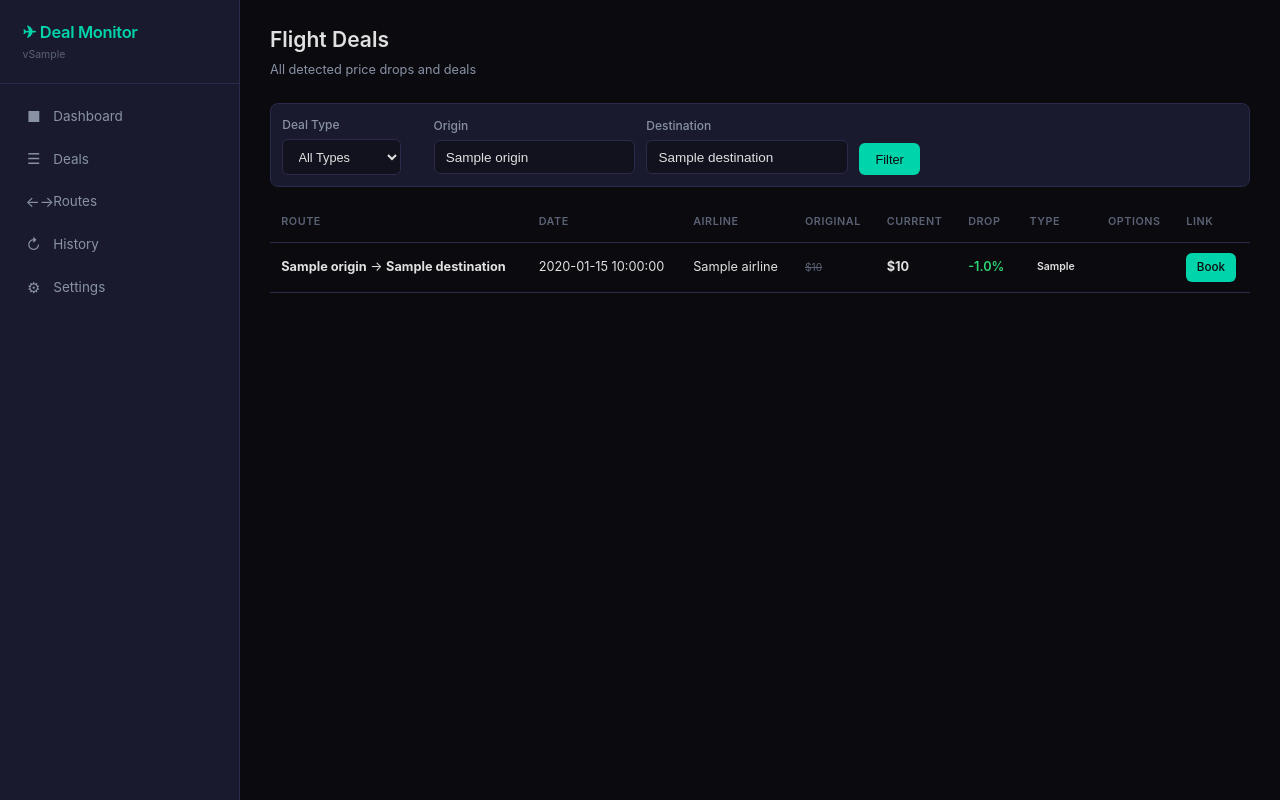
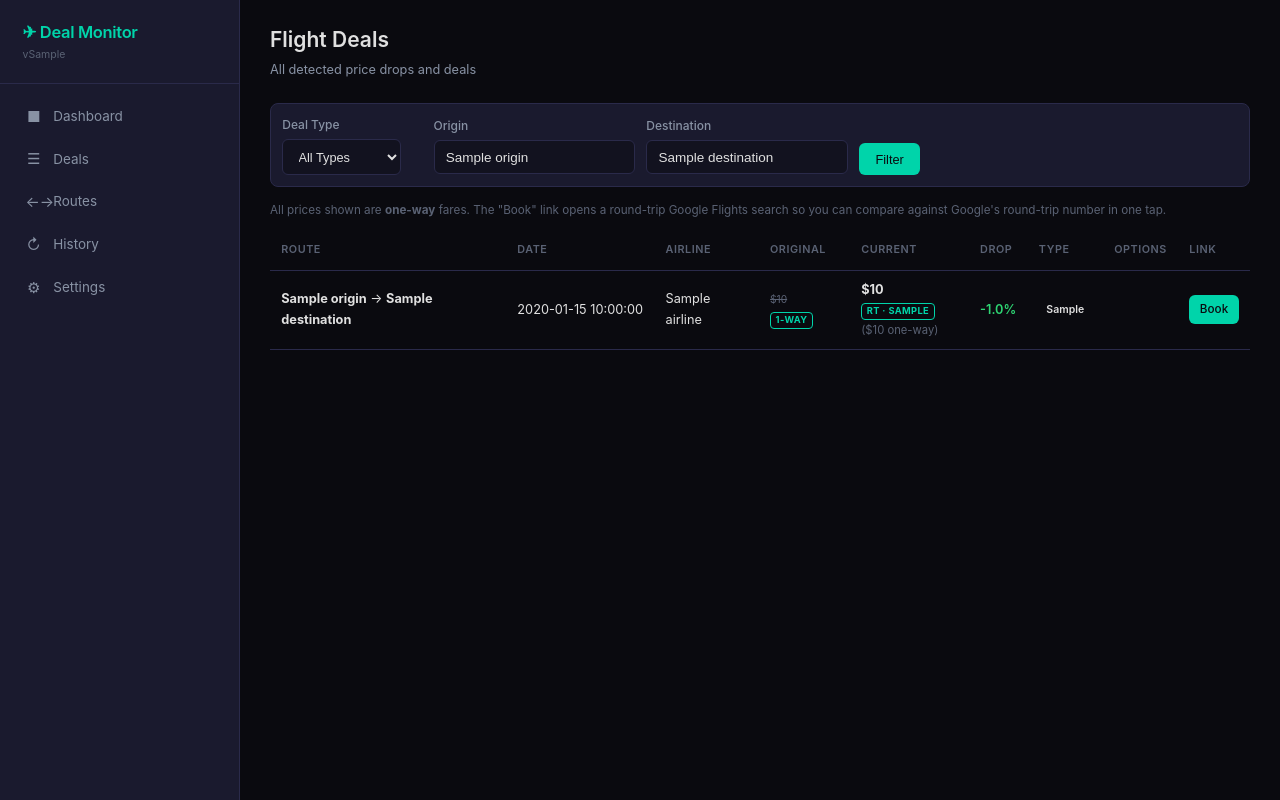
Before and after one commit to bigknoxy/flight-deal-monitor, a FastAPI app: template app/templates/dashboard/deals.html in a window 1280 px wide. Run offline with FastAPI, Linux system fonts and the light colour scheme; the template is opened without the code that fills it: most values are stand-ins (such as "Sample title", 1, 10 or a date in 2020); parts of the project's set-up code (start-up, migrations or seed data) failed here and were passed over.

Commit message:
fix: fli test rewrite for subprocess isolation + UI/dashboard/dashboard updates
- tests/test_fli_client.py: rewritten for module-level _to_dict() + subprocess.run mocking
  (10 tests: 5 _to_dict, 5 search_flights via subprocess)
- app/scrapers/fli_client.py: fix subprocess.TimeoutExpired handler — e.process doesn't exist,
  replaced with e.pid guarded killpg
- FlightDeal model: 67 lines of new fields (trip_type, route_type, etc.)
- deduplication.py: trip_type-aware route_id generation
- dashboard routes/templates: deal grouping, RT display, CSS polish
- config/app.yaml: round_trip_enrichment enabled by default

```diff
--- a/app/static/css/dashboard.css
+++ b/app/static/css/dashboard.css
@@ -593,6 +593,32 @@ tr:hover td {
     margin-right: 0.4rem;
 }
 
+.trip-tag {
+    display: inline-block;
+    font-size: 0.62rem;
+    font-weight: 700;
+    letter-spacing: 0.04em;
+    text-transform: uppercase;
+    color: var(--accent, #5b8def);
+    border: 1px solid var(--accent, #5b8def);
+    border-radius: 4px;
+    padding: 0 0.3rem;
+    vertical-align: middle;
+}
+
+.table-note {
+    font-size: 0.78rem;
+    color: var(--text-muted);
+    margin: 0 0 0.75rem;
+    line-height: 1.4;
+}
+
+.muted {
+    color: var(--text-muted);
+    font-size: 0.75rem;
+    font-weight: 400;
+}
+
 /* Empty state */
 .empty-state {
     text-align: center;
--- a/app/templates/dashboard/index.html
+++ b/app/templates/dashboard/index.html
@@ -85,7 +85,7 @@
         <div class="route-card">
             <div class="route-name">{{ rd.origin }} &rarr; {{ rd.destination }}</div>
             <div class="route-meta">
-                <span class="route-price">${{ "%.0f"|format(rd.current_price) }}</span>
+                <span class="route-price">${{ "%.0f"|format(rd.current_price) }}</span> <span class="trip-tag">1-way · RT on Google</span>
                 <span class="route-trend {% if rd.trend == 'up' %}up{% elif rd.trend == 'down' %}down{% else %}flat{% endif %}">
                     {% if rd.trend == 'up' %}&uarr;{% elif rd.trend == 'down' %}&darr;{% else %}&rarr;{% endif %}
                 </span>
--- a/app/templates/partials/deal_row.html
+++ b/app/templates/partials/deal_row.html
@@ -2,8 +2,15 @@
     <td><strong>{{ deal.origin }}</strong> &rarr; <strong>{{ deal.destination }}</strong></td>
     <td style="white-space: nowrap;">{{ deal.departure_date }}</td>
     <td>{{ deal.airline }}</td>
-    <td><span class="original-price">${{ "%.0f"|format(deal.original_price_usd) }}</span></td>
-    <td><strong>${{ "%.0f"|format(deal.current_price_usd) }}</strong></td>
+    <td><span class="original-price">${{ "%.0f"|format(deal.original_price_usd) }}</span> <span class="trip-tag">1-way</span></td>
+    <td>
+        {% if deal.round_trip_price_usd %}
+        <strong>${{ "%.0f"|format(deal.round_trip_price_usd) }}</strong> <span class="trip-tag">RT · {{ deal.rt_source }}</span>
+        <div class="muted">(${{ "%.0f"|format(deal.current_price_usd) }} one-way)</div>
+        {% else %}
+        <strong>${{ "%.0f"|format(deal.current_price_usd) }}</strong> <span class="trip-tag">1-way · RT on Google</span>
+        {% endif %}
+    </td>
     <td><span class="price-drop positive">-{{ "%.1f"|format(deal.price_drop_percent) }}%</span></td>
     <td><span class="deal-badge {{ deal.deal_type }}">{{ deal.deal_type|replace('_', ' ') }}</span></td>
     <td>
--- a/app/templates/partials/deal_table.html
+++ b/app/templates/partials/deal_table.html
@@ -1,3 +1,8 @@
+<p class="table-note">
+    All prices shown are <strong>one-way</strong> fares. The "Book" link opens a
+    round-trip Google Flights search so you can compare against Google's
+    round-trip number in one tap.
+</p>
 <table>
     <thead>
         <tr>
--- a/config/app.yaml
+++ b/config/app.yaml
@@ -50,3 +50,11 @@ app:
     latin_america: 1.2
     transatlantic: 0.8
     transpacific: 0.7
+  # Tier-2 round-trip enrichment (off by default). When true, each confirmed
+  # one-way deal is enriched with ONE real round-trip lookup (SearchAPI ->
+  # Amadeus -> Duffel), cached 24h, on its own quota + 30s timeout. Without a
+  # paid provider key it falls back to a clearly-labeled derived estimate.
+  round_trip_enrichment: true
+  max_rt_lookups_per_hour: 20
+  rt_cache_ttl_hours: 24
+  rt_return_offset_days: 3
```
Also changed, not shown: app/models/flight.py (+67 -0 lines), app/routes/auth.py (+14 -1 lines), app/routes/dashboard.py (+41 -30 lines), app/utils/deduplication.py (+30 -3 lines), tests/test_fli_client.py (+74 -33 lines), tests/test_main.py (+1 -1 lines).
